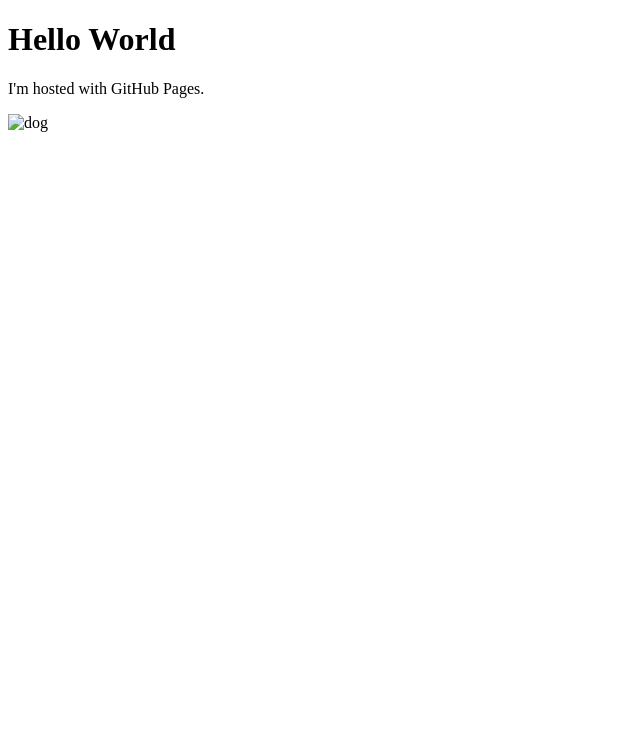
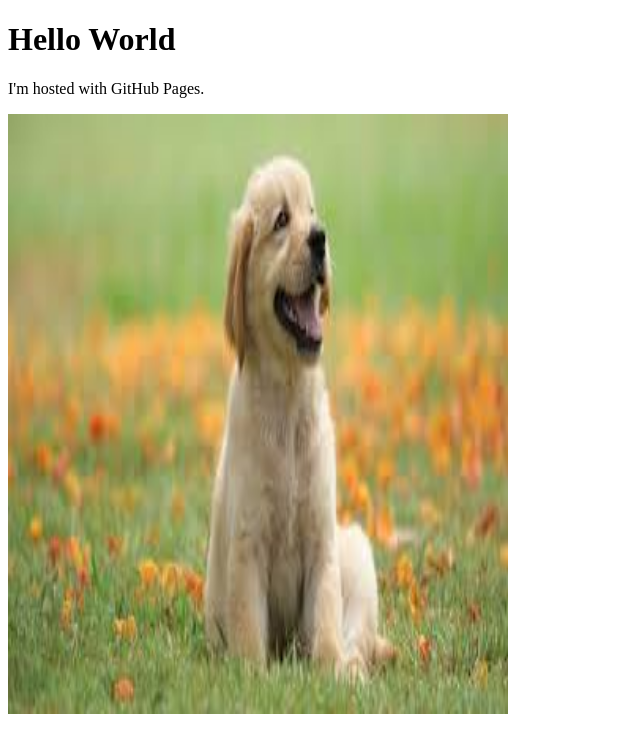
Before and after one commit to katedorfman/katedorfman.github.io, a plain HTML site: page index.html in a window 1280 px wide. Shown: the whole page, without its empty margins (0-640 px from the left). Drawn offline with Linux system fonts and the light colour scheme.

Commit message:
Update index.html

```diff
--- a/index.html
+++ b/index.html
@@ -3,7 +3,7 @@
 <body>
 <h1>Hello World</h1>
 <p>I'm hosted with GitHub Pages.</p>
-<img src="dog.jpg" alt="dog" width="500" height="600">
+<img src="dog.jpeg" alt="dog" width="500" height="600">
 
 <script>
   !function(){var analytics=window.analytics=window.analytics||[];if(!analytics.initialize)if(analytics.invoked)window.console&&console.error&&console.error("Segment snippet included twice.");else{analytics.invoked=!0;analytics.methods=["trackSubmit","trackClick","trackLink","trackForm","pageview","identify","reset","group","track","ready","alias","debug","page","once","off","on","addSourceMiddleware","addIntegrationMiddleware","setAnonymousId","addDestinationMiddleware"];analytics.factory=function(e){return function(){var t=Array.prototype.slice.call(arguments);t.unshift(e);analytics.push(t);return analytics}};for(var e=0;e<analytics.methods.length;e++){var key=analytics.methods[e];analytics[key]=analytics.factory(key)}analytics.load=function(key,e){var t=document.createElement("script");t.type="text/javascript";t.async=!0;t.src="https://cdn.segment.com/analytics.js/v1/" + key + "/analytics.min.js";var n=document.getElementsByTagName("script")[0];n.parentNode.insertBefore(t,n);analytics._loadOptions=e};analytics.SNIPPET_VERSION="4.13.1";
```
